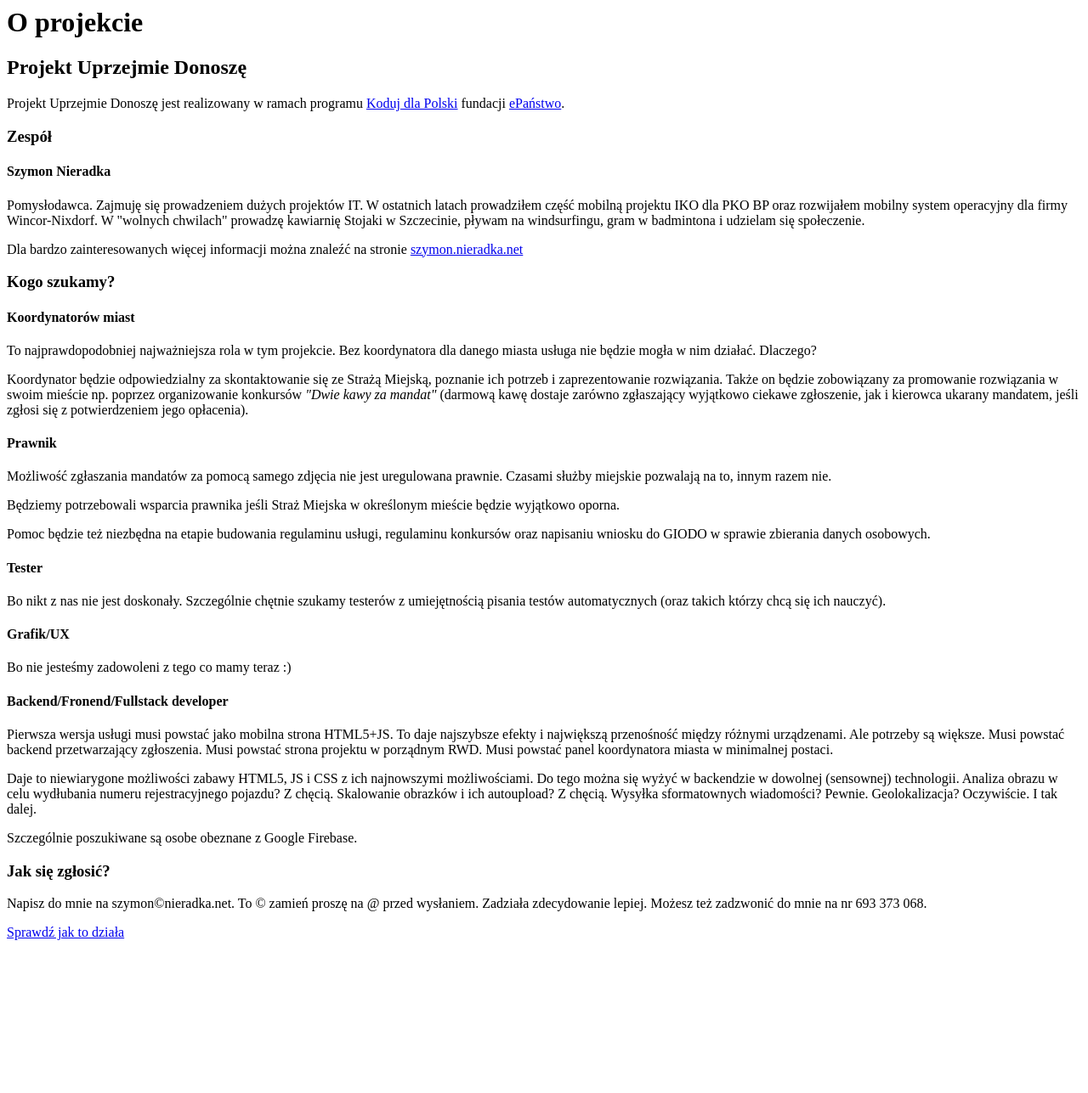
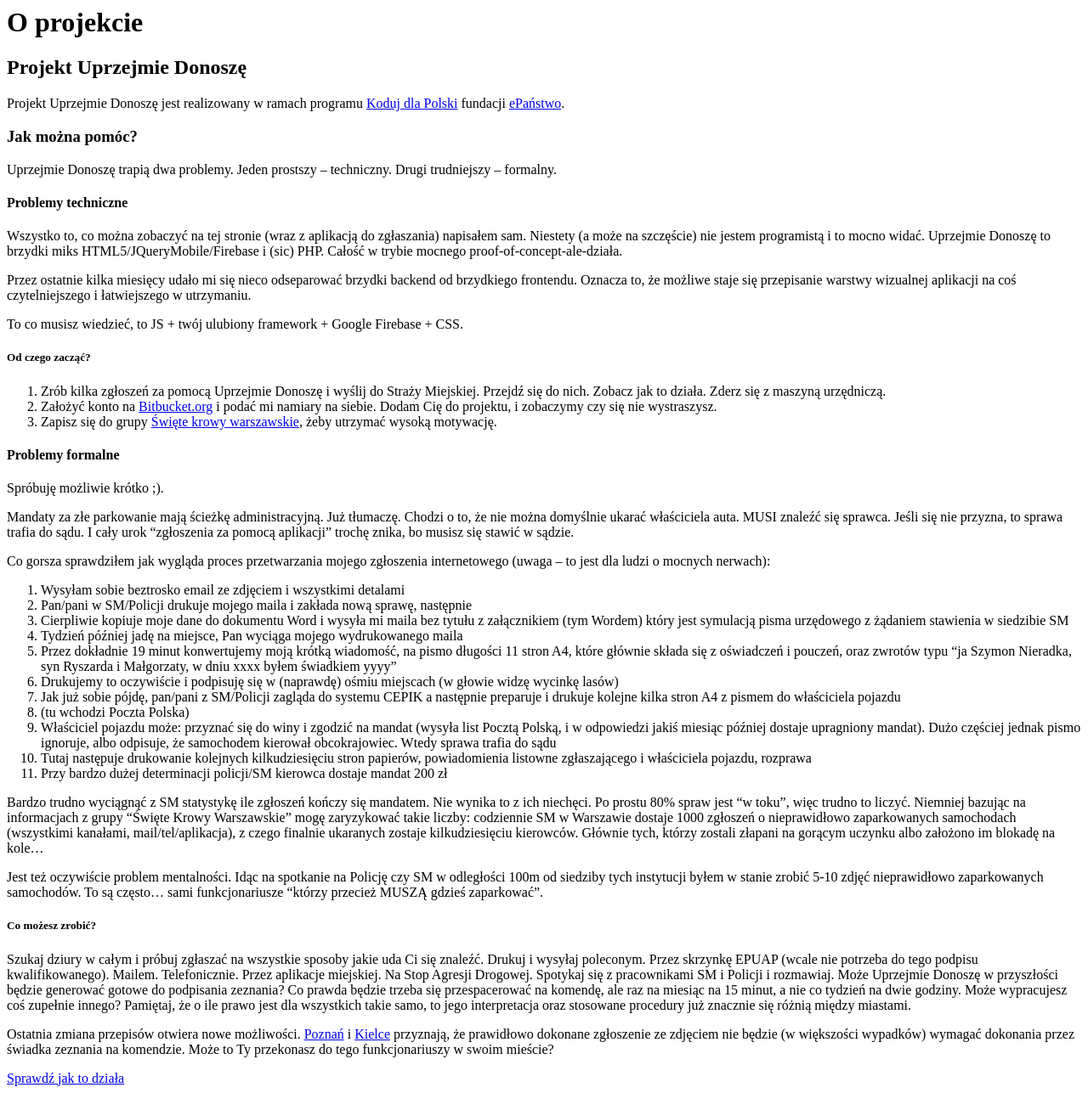
Before and after one commit to uprzejmiedonosze/uprzejmiedonosze, a PHP site: page /src/projekt.html in a window 1280 px wide. Shown: the whole page at 85% size. Before the commit the page ends 1107 px from the top, so only its background shows below. Run offline with PHP 8.4, Linux system fonts and the light colour scheme.

Commit message:
heavily update project description

```diff
--- a/form/src/css/style.css
+++ b/form/src/css/style.css
@@ -156,7 +156,7 @@ sup {
 .ui-content .ui-listview, .ui-panel-inner>.ui-listview{
 	margin: 0em;
 }
-p > a {
+p > a, li > a {
 	text-decoration: none;
 	color: #009C7F!important;
 	font-weight: normal!important;
--- a/form/src/projekt.html
+++ b/form/src/projekt.html
@@ -18,62 +18,84 @@ genHeader("Uprzejmie Donoszę – o projekcie");
 		</div>
 		<div data-role="main" class="ui-content">
 			<h2>Projekt Uprzejmie Donoszę</h2>
-			<p>Projekt Uprzejmie Donoszę jest realizowany w ramach programu <a rel="external"
-			href="https://kodujdlapolski.pl/">Koduj dla Polski</a> fundacji <a rel="external"
-			href="https://epf.org.pl/">ePaństwo</a>.</p>
-			<h3>Zespół</h3>
-			<h4>Szymon Nieradka</h4>
-			<p>Pomysłodawca. Zajmuję się prowadzeniem dużych projektów IT. W
-			ostatnich latach prowadziłem część mobilną projektu IKO dla PKO BP
-			oraz rozwijałem mobilny system operacyjny dla firmy Wincor-Nixdorf.
-			W "wolnych chwilach" prowadzę kawiarnię Stojaki w Szczecinie, pływam
-			na windsurfingu, gram w badmintona i udzielam się społeczenie.</p>
-			<p>Dla bardzo zainteresowanych więcej informacji można znaleźć na stronie
-			<a rel="external" href="https://szymon.nieradka.net">szymon.nieradka.net</a></p>
-			<h3>Kogo szukamy?</h3>
-			<h4>Koordynatorów miast</h4>
-			<p>To najprawdopodobniej najważniejsza rola w tym projekcie. Bez
-			koordynatora dla danego miasta usługa nie będzie mogła w nim działać.
-			Dlaczego?</p>
-			<p>Koordynator będzie odpowiedzialny za skontaktowanie się ze Strażą
-			Miejską, poznanie ich potrzeb i zaprezentowanie rozwiązania.  Także on
-			będzie zobowiązany za promowanie rozwiązania w swoim mieście np.
-			poprzez organizowanie konkursów <i>"Dwie kawy za mandat"</i>
-			(darmową kawę dostaje zarówno zgłaszający wyjątkowo ciekawe
-			zgłoszenie, jak i kierowca ukarany mandatem, jeśli zgłosi się z
-			potwierdzeniem jego opłacenia).</p>
-			<h4>Prawnik</h4>
-			<p>Możliwość zgłaszania mandatów za pomocą samego zdjęcia nie jest
-			uregulowana prawnie. Czasami służby miejskie pozwalają na to, innym
-			razem nie.</p>
-			<p>Będziemy potrzebowali wsparcia prawnika jeśli Straż Miejska w
-			określonym mieście będzie wyjątkowo oporna.</p>
-			<p>Pomoc będzie też niezbędna na etapie budowania regulaminu usługi,
-			regulaminu konkursów oraz napisaniu wniosku do GIODO w sprawie zbierania
-			danych osobowych.
-			<h4>Tester</h4>
-			<p>Bo nikt z nas nie jest doskonały. Szczególnie chętnie szukamy
-			testerów z umiejętnością pisania testów automatycznych (oraz takich
-			którzy chcą się ich nauczyć).</p>
-			<h4>Grafik/UX</h4>
-			<p>Bo nie jesteśmy zadowoleni z tego co mamy teraz :)</p>
-			<h4>Backend/Fronend/Fullstack developer</h4>
-			<p>Pierwsza wersja usługi musi powstać jako mobilna strona HTML5+JS.
-			To daje najszybsze efekty i największą przenośność między różnymi
-			urządzenami. Ale potrzeby są większe. Musi powstać backend
-			przetwarzający zgłoszenia. Musi powstać strona projektu w porządnym
-			RWD.  Musi powstać panel koordynatora miasta w minimalnej postaci.</p>
-			<p>Daje to niewiarygone możliwości zabawy HTML5, JS i CSS z ich
-			najnowszymi możliwościami. Do tego można się wyżyć w backendzie w
-			dowolnej (sensownej) technologii. Analiza obrazu w celu wydłubania
-			numeru rejestracyjnego pojazdu? Z chęcią.  Skalowanie obrazków i ich
-			autoupload? Z chęcią. Wysyłka sformatownych wiadomości? Pewnie.
-			Geolokalizacja? Oczywiście. I tak dalej.</p>
-			<p>Szczególnie poszukiwane są osobe obeznane z Google Firebase.</p>
-			<h3>Jak się zgłosić?</h3>
-			<p>Napisz do mnie na szymon©nieradka.net. To © zamień proszę na @
-			przed wysłaniem. Zadziała zdecydowanie lepiej. Możesz też zadzwonić
-			do mnie na nr 693&nbsp;373&nbsp;068.</p>
+			<p>Projekt Uprzejmie Donoszę jest realizowany w ramach programu
+				<a rel="external" href="https://kodujdlapolski.pl/">Koduj dla Polski</a>
+				fundacji <a rel="external" href="https://epf.org.pl/">ePaństwo</a>.</p>
+
+			<h3>Jak można pomóc?</h3>
+			<p>Uprzejmie Donoszę trapią dwa problemy. Jeden prostszy – techniczny. Drugi trudniejszy – formalny.</p>
+
+			<h4>Problemy techniczne</h4>
+			<p>Wszystko to, co można zobaczyć na tej stronie (wraz z aplikacją do zgłaszania) napisałem sam.
+				Niestety (a może na szczęście) nie jestem programistą i to mocno widać. Uprzejmie Donoszę
+				to brzydki miks HTML5/JQueryMobile/Firebase i (sic) PHP. Całość w trybie mocnego
+				proof-of-concept-ale-działa.</p>
+			<p>Przez ostatnie kilka miesięcy udało mi się nieco odseparować brzydki backend od brzydkiego frontendu. Oznacza to,
+				że możliwe staje się przepisanie warstwy wizualnej aplikacji na coś czytelniejszego i łatwiejszego w utrzymaniu.</p>
+			<p>To co musisz wiedzieć, to JS + twój ulubiony framework + Google Firebase + CSS.</p>
+			<h5>Od czego zacząć?</h5>
+			<ol>
+				<li>Zrób kilka zgłoszeń za pomocą Uprzejmie Donoszę i wyślij do Straży Miejskiej. Przejdź się do nich. Zobacz jak to
+					działa. Zderz się z maszyną urzędniczą.
+				<li>Założyć konto na <a rel="external" href="https://bitbucket.org/">Bitbucket.org</a> i podać mi namiary na siebie. Dodam Cię do projektu, i zobaczymy czy się nie
+					wystraszysz.</li>
+				<li>Zapisz się do grupy
+					<a rel="external" href="https://www.facebook.com/groups/694594880572900/">Święte krowy warszawskie</a>, żeby utrzymać wysoką motywację.</li>
+			</ol>
+
+			<h4>Problemy formalne</h4>
+			<p>Spróbuję możliwie krótko ;).</p>
+			<p>Mandaty za złe parkowanie mają ścieżkę administracyjną. Już tłumaczę. Chodzi o to, że nie można domyślnie ukarać
+				właściciela auta. MUSI znaleźć się sprawca. Jeśli się nie przyzna, to sprawa trafia do sądu. I cały urok “zgłoszenia
+				za pomocą aplikacji” trochę znika, bo musisz się stawić w sądzie.</p>
+			<p>Co gorsza sprawdziłem jak wygląda proces przetwarzania mojego zgłoszenia internetowego (uwaga – to jest dla ludzi o
+				mocnych nerwach):
+				<ol>
+					<li>Wysyłam sobie beztrosko email ze zdjęciem i wszystkimi detalami</li>
+					<li>Pan/pani w SM/Policji drukuje mojego maila i zakłada nową sprawę, następnie</li>
+					<li>Cierpliwie kopiuje moje dane do dokumentu Word i wysyła mi maila bez tytułu z załącznikiem (tym Wordem) który
+						jest symulacją pisma urzędowego z żądaniem stawienia w siedzibie SM</li>
+					<li>Tydzień później jadę na miejsce, Pan wyciąga mojego wydrukowanego maila</li>
+					<li>Przez dokładnie 19 minut konwertujemy moją krótką wiadomość, na pismo długości 11 stron A4, które głównie składa
+						się z oświadczeń i pouczeń, oraz zwrotów typu “ja Szymon Nieradka, syn Ryszarda i Małgorzaty, w dniu xxxx byłem
+						świadkiem yyyy”</li>
+					<li>Drukujemy to oczywiście i podpisuję się w (naprawdę) ośmiu miejscach (w głowie widzę wycinkę lasów)</li>
+					<li>Jak już sobie pójdę, pan/pani z SM/Policji zagląda do systemu CEPIK a następnie preparuje i drukuje kolejne kilka
+						stron A4 z pismem do właściciela pojazdu</li>
+					<li>(tu wchodzi Poczta Polska)</li>
+					<li>Właściciel pojazdu może: przyznać się do winy i zgodzić na mandat (wysyła list Pocztą Polską, i w odpowiedzi
+						jakiś miesiąc później dostaje upragniony mandat). Dużo częściej jednak pismo ignoruje, albo odpisuje, że samochodem
+						kierował obcokrajowiec. Wtedy sprawa trafia do sądu</li>
+					<li>Tutaj następuje drukowanie kolejnych kilkudziesięciu stron papierów, powiadomienia listowne zgłaszającego i
+						właściciela pojazdu, rozprawa</li>
+					<li>Przy bardzo dużej determinacji policji/SM kierowca dostaje mandat 200 zł</li>
+				</ol>
+			</p>
+			<p>Bardzo trudno wyciągnąć z SM statystykę ile zgłoszeń kończy się mandatem. Nie wynika to z ich niechęci. Po prostu 80%
+				spraw jest “w toku”, więc trudno to liczyć. Niemniej bazując na informacjach z grupy “Święte Krowy Warszawskie” mogę
+				zaryzykować takie liczby: codziennie SM w Warszawie dostaje 1000 zgłoszeń o nieprawidłowo zaparkowanych samochodach
+				(wszystkimi kanałami, mail/tel/aplikacja), z czego finalnie ukaranych zostaje kilkudziesięciu kierowców. Głównie tych,
+				którzy zostali złapani na gorącym uczynku albo założono im blokadę na kole…</p>
+			<p>Jest też oczywiście problem mentalności. Idąc na spotkanie na Policję czy SM w odległości 100m od siedziby tych
+				instytucji byłem w stanie zrobić 5-10 zdjęć nieprawidłowo zaparkowanych samochodów. To są często… sami funkcjonariusze
+				“którzy przecież MUSZĄ gdzieś zaparkować”.</p>
+
+			<h5>Co możesz zrobić?</h5>
+			<p>Szukaj dziury w całym i próbuj zgłaszać na wszystkie sposoby jakie uda Ci się znaleźć. Drukuj i wysyłaj poleconym.
+				Przez skrzynkę EPUAP (wcale nie potrzeba do tego podpisu kwalifikowanego). Mailem. Telefonicznie. Przez aplikacje
+				miejskiej. Na Stop Agresji Drogowej. Spotykaj się z pracownikami SM i Policji i rozmawiaj. Może Uprzejmie Donoszę w
+				przyszłości będzie generować gotowe do podpisania zeznania? Co prawda będzie trzeba się przespacerować na komendę, ale
+				raz na miesiąc na 15 minut, a nie co tydzień na dwie godziny. Może wypracujesz coś zupełnie innego? Pamiętaj, że o ile
+				prawo jest dla wszystkich takie samo, to jego interpretacja oraz stosowane procedury już znacznie się różnią między
+				miastami.</p>
+
+			<p>Ostatnia zmiana przepisów otwiera nowe możliwości.
+				<a rel="external" href="https://wtk.pl/news/42859-straz-miejska-bedzie-mogla-sprawniej-ukarac-mandatem-na-podstawie-zdjecia">Poznań</a>
+				i <a rel="external" href="https://kielce.tvp.pl/40443536/mandat-na-podstawie-zdjecia-straz-miejska-zyskala-wieksze-uprawnienia">Kielce</a>
+				przyznają, że prawidłowo dokonane zgłoszenie ze
+				zdjęciem nie będzie (w większości wypadków) wymagać dokonania przez świadka zeznania na komendzie. Może to Ty
+				przekonasz do tego funkcjonariuszy w swoim mieście?</p>
+
 			<a href="start.html" class="ui-btn ui-corner-all ui-btn-inline try">Sprawdź jak to działa</a>
 		</div> <!-- main -->
 <? getFooter() ?>
```
